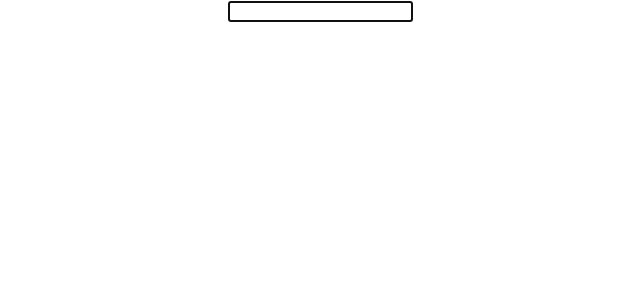
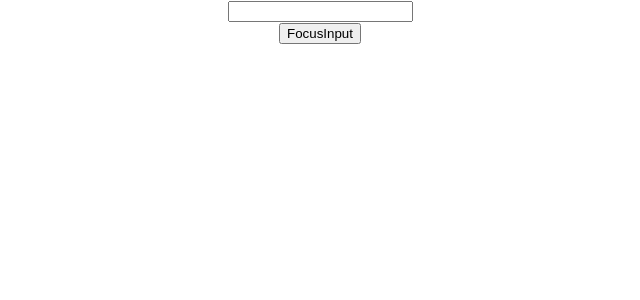
Before and after one commit to Mohamed-Ramadan1/react-codev-revesion, a React (Create React App) app: page / in a window 1280 px wide. Shown: the top 300 px of the page, without its empty margins (320-960 px from the left). Built offline with nearby package versions, Linux system fonts and the light colour scheme.

Commit message:
updating some files s

```diff
--- a/src/App.js
+++ b/src/App.js
@@ -1,4 +1,5 @@
 import './App.css';
+import ClickRef from './Components/Revision20-40/ClickRef';
 import PureComp from './Components/Revision20-40/PureComp';
 import RefsDemo from './Components/Revision20-40/RefsDemo';
 
@@ -6,7 +7,7 @@ function App() {
 
   return (
     <div className="App">
-      <RefsDemo/>
+      <ClickRef/>
 
     </div>
   );
--- /dev/null
+++ b/src/Components/Revision20-40/ClickRef.js
@@ -0,0 +1,25 @@
+import React, { Component } from 'react'
+import InputRef from './InputRef'
+
+class ClickRef extends Component {
+    constructor () {
+        super();
+
+        this.clikRef = React.createRef();
+    }
+    clickHandel = () => {
+        this.clikRef.current.focusInput();
+
+    }
+    render() {
+        return (
+            <div>
+                <InputRef ref={ this.clikRef} />
+                <button onClick={this.clickHandel}>FocusInput</button>
+
+            </div>
+            )
+        }
+}
+
+export default ClickRef
--- /dev/null
+++ b/src/Components/Revision20-40/InputRef.js
@@ -0,0 +1,23 @@
+import React, { Component } from 'react'
+
+class InputRef extends Component {
+
+    constructor () {
+        super();
+        this.inputRef = React.createRef();
+    }
+
+    focusInput() {
+        this.inputRef.current.focus();
+    }
+    render() {
+        return (
+            <div>
+                <input type='text' ref={this.inputRef}/>
+
+            </div>
+        )
+    }
+}
+
+export default InputRef
--- a/src/Components/Revision20-40/RefsDemo.js
+++ b/src/Components/Revision20-40/RefsDemo.js
@@ -5,17 +5,35 @@ class RefsDemo extends React.Component{
         super();
 
         this.inputRefs = React.createRef();
+
+        this.cbRef = null;
+
+        this.setCbRef = (el) => {
+            this.cbRef = el;
+        }
     }
 
     componentDidMount() {
-        this.inputRefs.current.focus();
-        console.log("ref is testeed")
+        if (this.cbRef) {
+            this.cbRef.focus()
+        }
+
+        // this.inputRefs.current.focus();
+        // console.log("ref is testeed")
+    }
+
+    clickHandeler = () => {
+        const val = this.cbRef.value;
+        alert(val);
+        console.log(val)
     }
 
     render() {
         return (
             <div>
-                <input type="text" ref={ this.inputRefs} />
+                {/* <input type="text" ref={this.inputRefs} /> */}
+                <input type="text" ref={this.setCbRef} />
+                <button onClick={this.clickHandeler}>Clikc Me</button>
             </div>
         )
     }
```
